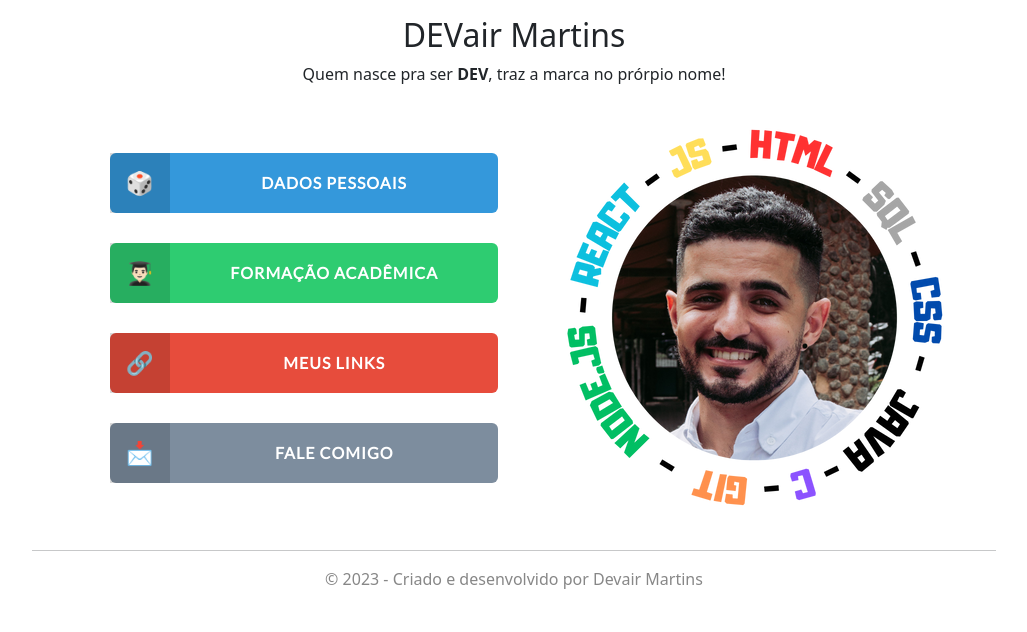
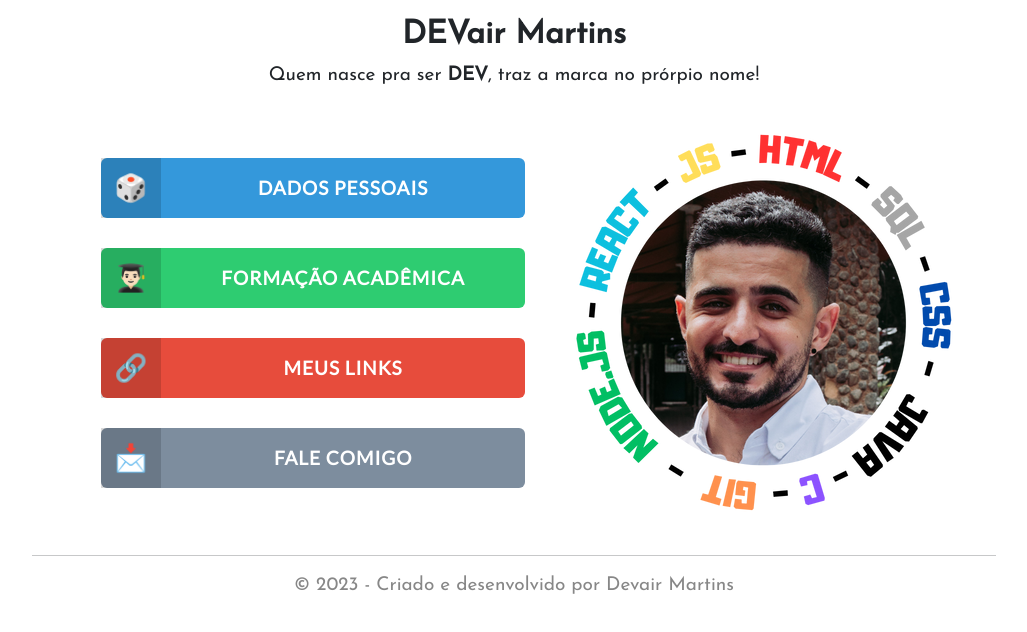
Before and after one commit to DevairUva/Portfolio, a React (Vite) app: page / in a window 1280 px wide. Shown: the top 632 px of the page, without its empty margins (126-1153 px from the left). Built offline with nearby package versions, Linux system fonts and the light colour scheme.

Commit message:
josefin sans

```diff
--- a/index.html
+++ b/index.html
@@ -11,6 +11,8 @@
   <link href="//maxcdn.bootstrapcdn.com/font-awesome/4.1.0/css/font-awesome.min.css" rel="stylesheet">
   <link href='https://fonts.googleapis.com/css?family=Lato' rel='stylesheet' type='text/css'>
   <link rel="stylesheet" href="https://cdnjs.cloudflare.com/ajax/libs/font-awesome/4.7.0/css/font-awesome.min.css">
+  <link href='https://fonts.googleapis.com/css?family=League Spartan' rel='stylesheet'>
+  <link href='https://fonts.googleapis.com/css?family=Josefin Sans' rel='stylesheet'>
   <title>Porfólio</title>
 </head>
 
--- a/src/App.jsx
+++ b/src/App.jsx
@@ -15,7 +15,7 @@ function App() {
   return (
     <div className='mom'>
       <div className='titleApp'>
-        <h2>DEVair Martins</h2>
+        <h2><strong>DEVair Martins</strong></h2>
         Quem nasce pra ser <strong>DEV</strong>, traz a marca no prórpio nome!
       </div>
       <div className='informations'>
--- a/src/index.css
+++ b/src/index.css
@@ -5,4 +5,5 @@ body {
   min-width: 320px;
   min-height: 75vh;
   justify-content: center;
+  font-family: 'Josefin Sans';font-size: 19px;
 }
```
